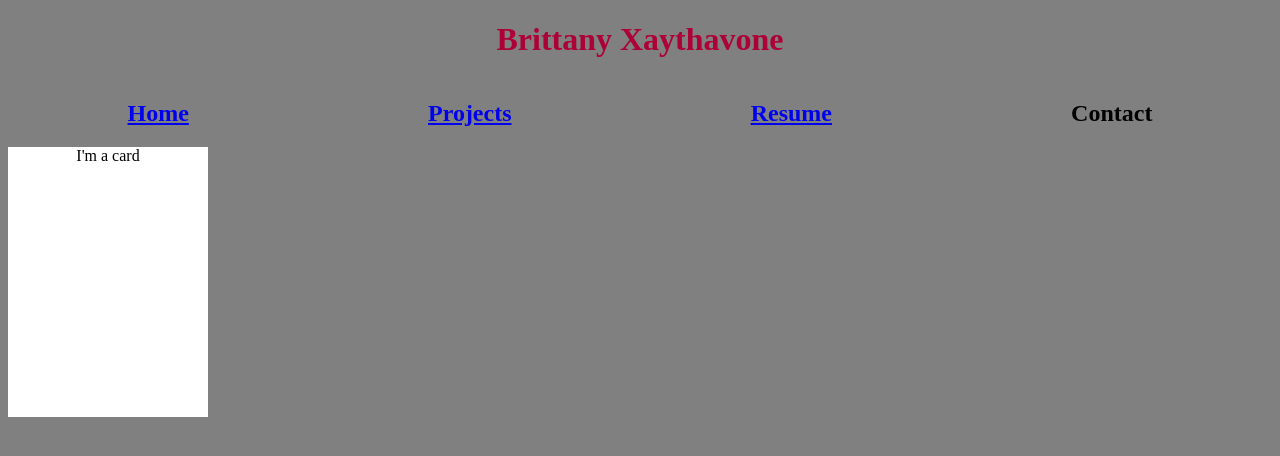
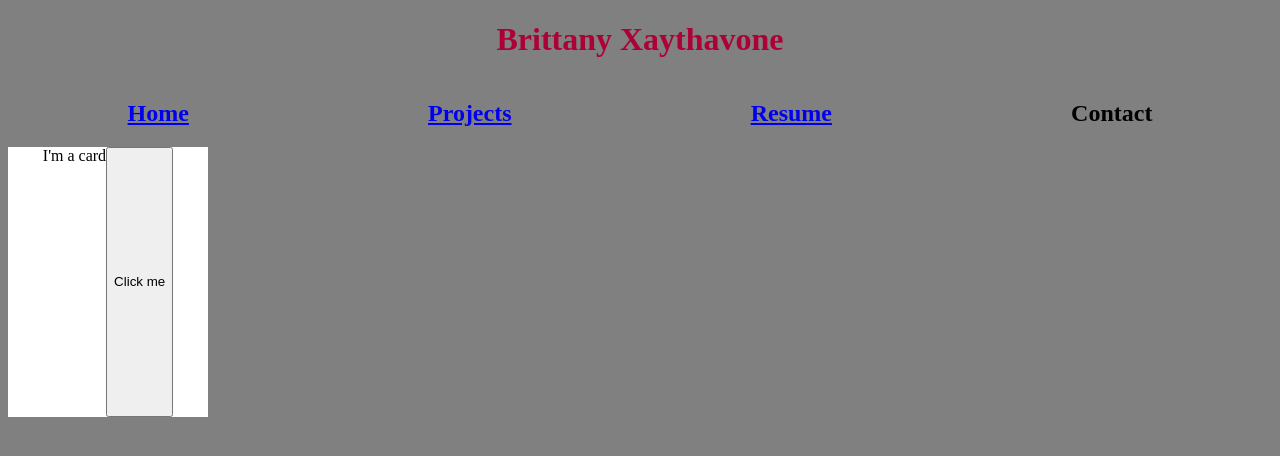
Before and after one commit to britx504/britx504.github.io, a Jekyll site: the page built from projects.html, in a window 1280 px wide. Shown: the top 456 px of the page. Built offline with Jekyll 4.4.1, drawn with Linux system fonts in a browser that asks for light colours.

Commit message:
Update projects.html

```diff
--- a/projects.html
+++ b/projects.html
@@ -4,4 +4,11 @@ layout: default
 
 <div class="card">
     I'm a card
+    <button onclick="myFunction()">Click me</button>
 </div>
+
+<script>
+    function myFunction() {
+        alert("hello I work");
+    }
+</script>
```
